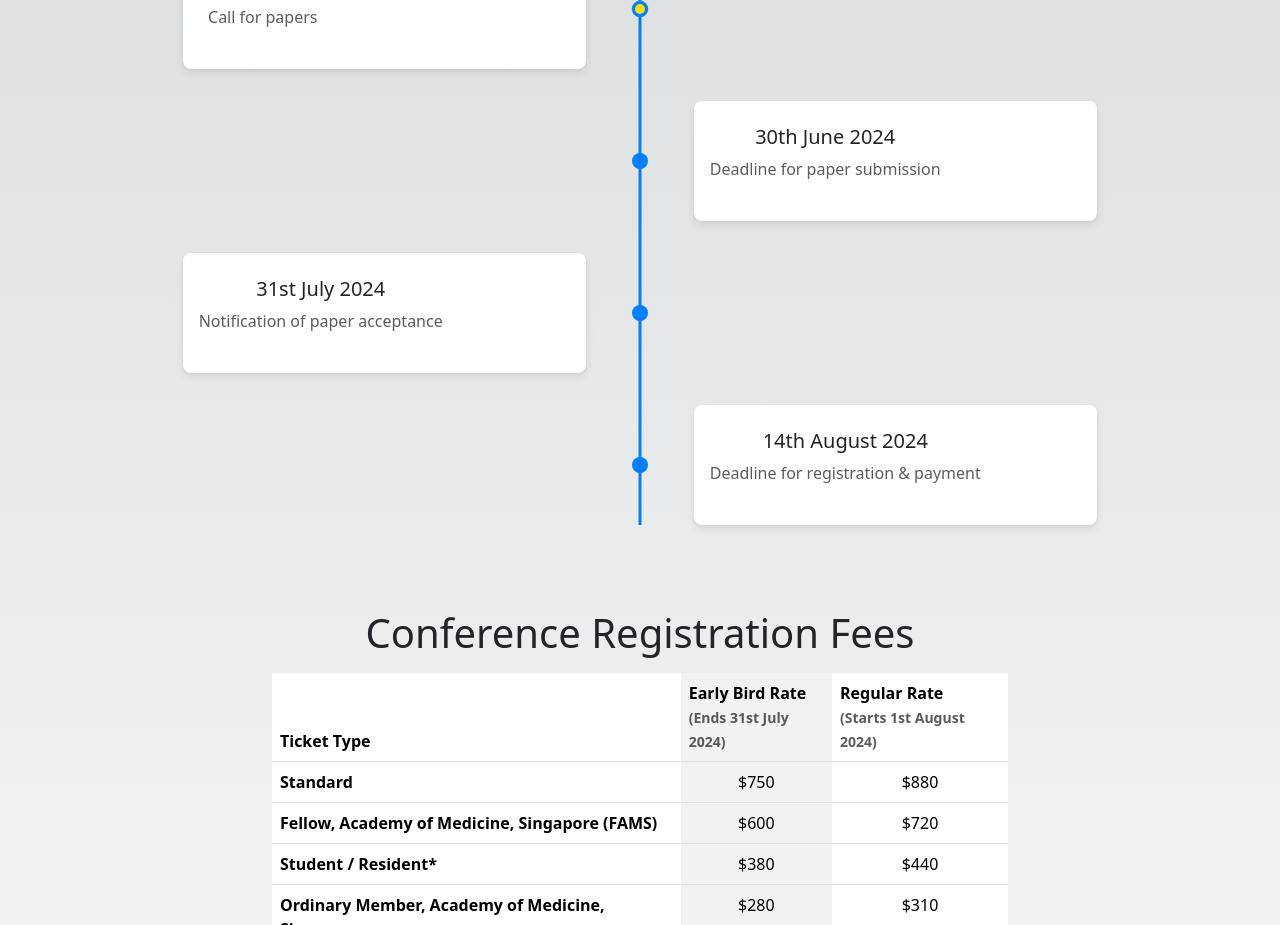
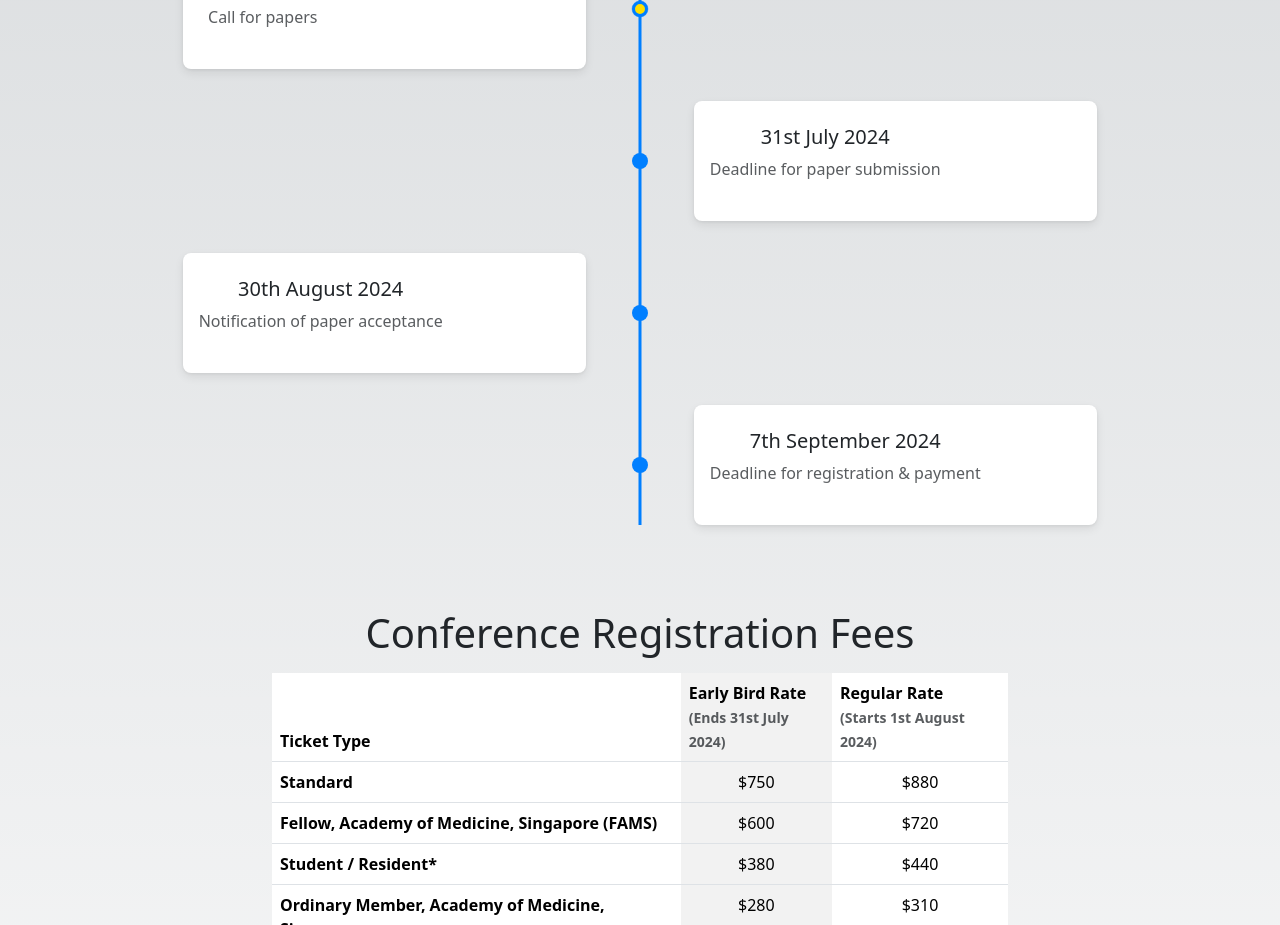
Before and after one commit to llja0112/PHOMC, a Next.js app: page / in a window 1280 px wide. Shown: the part 1440-2365 px from the top of the page. Built offline with nearby package versions, Linux system fonts and the light colour scheme.

Commit message:
Update paper deadlines timeline

```diff
--- a/components/paperDeadline.tsx
+++ b/components/paperDeadline.tsx
@@ -7,13 +7,13 @@ export default function PaperDeadline(){
     title: "1st April 2024",
     cardTitle: "Call for papers",
   }, {
-    title: "30th June 2024",
+    title: "31st July 2024",
     cardTitle: "Deadline for paper submission",
   }, {
-    title: "31st July 2024",
+    title: "30th August 2024",
     cardTitle: "Notification of paper acceptance",
   }, {
-    title: "14th August 2024",
+    title: "7th September 2024",
     cardTitle: "Deadline for registration & payment",
   }];
 
```
